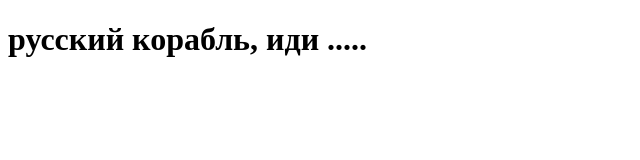
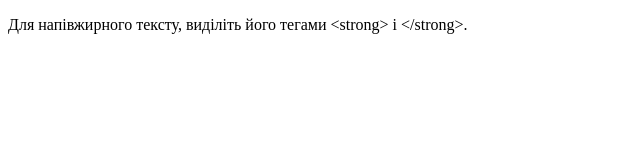
Before and after one commit to Veeeep/Aloha, a plain HTML site: page index.html in a window 1280 px wide. Shown: the whole page, without its empty margins (0-640 px from the left). Drawn offline with Linux system fonts and the light colour scheme.

Commit message:
create index.html

```diff
--- a/index.html
+++ b/index.html
@@ -1,12 +1,14 @@
 <!DOCTYPE html>
 <html lang="en">
 <head>
-    <meta charset="UTF-8">
-    <meta http-equiv="X-UA-Compatible" content="IE=edge">
-    <meta name="viewport" content="width=device-width, initial-scale=1.0">
-    <title>Document</title>
+  <meta charset="UTF-8">
+  <meta http-equiv="X-UA-Compatible" content="IE=edge">
+  <meta name="viewport" content="width=device-width, initial-scale=1.0">
+  <title>Document</title>
 </head>
 <body>
-    <h1>русский корабль, иди .....</h1>
+  <p>
+    Для напівжирного тексту, виділіть його тегами &lt;strong&gt; і &lt;/strong&gt;.
+  </p>
 </body>
 </html>
```
Also changed, not shown: .prettierrc.json (added), 1 other file.
